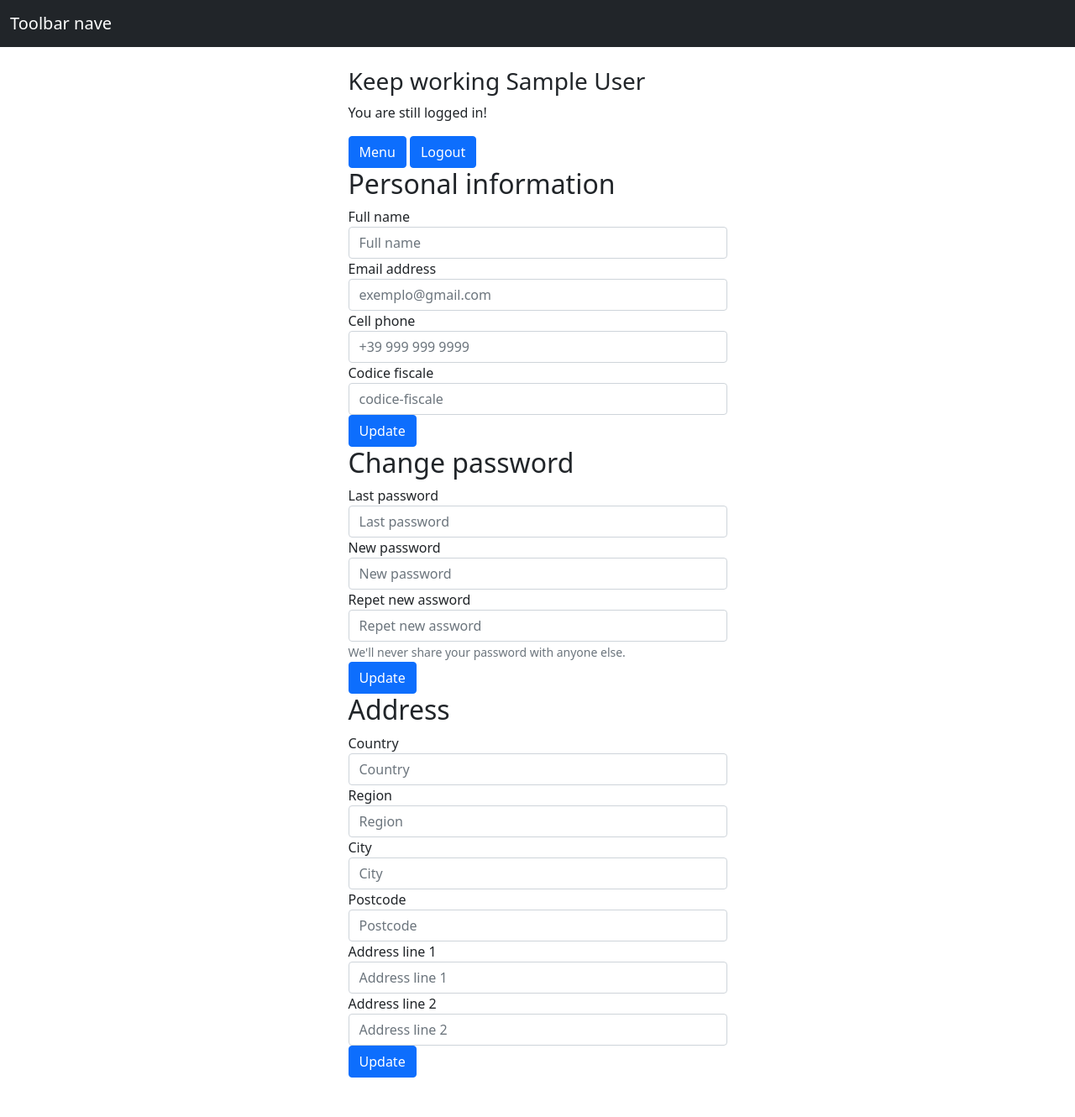
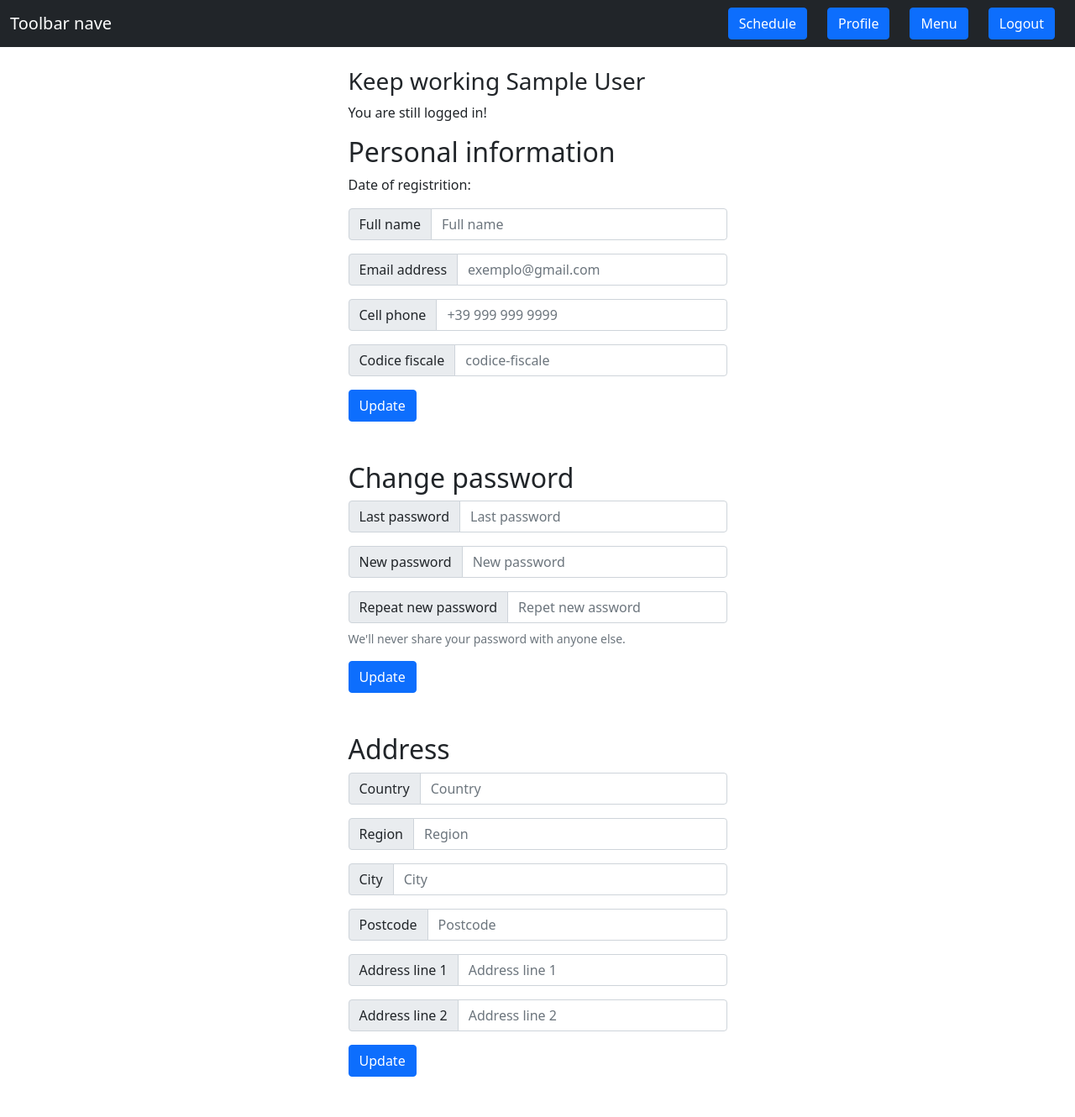
Before and after one commit to MarceloDiasSchneider/login-verification, a PHP site: page /php/my_profile.php in a window 1280 px wide. Shown: the whole page at 84% size. Before the commit the page ends 1283 px from the top, so only its background shows below. Run offline with PHP 8.4, Linux system fonts and the light colour scheme; the visitor is signed in with stand-in values (Sample User, id 1); data that the repository does not hold is empty.

Commit message:
login 1.0.5
Fixed layout with bootstrap
Include schedule into the project

```diff
--- a/javascript/update_address.js
+++ b/javascript/update_address.js
@@ -28,10 +28,10 @@ function update_adderss(){
         if(state == 'success'){
             let address_message = document.querySelector("#address-message")
             address_message.innerHTML = phpReturns
-            address_message.classList.add('alert','alert-primary')
+            address_message.classList.add('alert','alert-success')
             setTimeout(function(){
                 address_message.innerHTML = ''
-                address_message.classList.remove('alert','alert-primary')
+                address_message.classList.remove('alert','alert-success')
             }, 3000);
         } else {
             document.querySelector("#address-message").innerHTML = 'We had a problem to connect with PHP'
--- a/javascript/update_password.js
+++ b/javascript/update_password.js
@@ -24,10 +24,10 @@ function update_paswword(){
             if( phpReturns !== 'error'){
                 let password_message = document.querySelector("#password-message")
                 password_message.innerHTML = phpReturns
-                password_message.classList.add('alert','alert-primary')
+                password_message.classList.add('alert','alert-success')
                 setTimeout(function(){
                     password_message.innerHTML = ''
-                    password_message.classList.remove('alert','alert-primary')
+                    password_message.classList.remove('alert','alert-success')
                 }, 3000);
             }
         } else {
--- a/javascript/update_personal_information.js
+++ b/javascript/update_personal_information.js
@@ -27,10 +27,10 @@ function update_personal_information(){
             if( phpReturns !== 'error'){
                 let personal_information_message = document.querySelector("#personal-information-message")
                 personal_information_message.innerHTML = phpReturns
-                personal_information_message.classList.add('alert','alert-primary')
+                personal_information_message.classList.add('alert','alert-success')
                 setTimeout(function(){
                     personal_information_message.innerHTML = ''
-                    personal_information_message.classList.remove('alert','alert-primary')
+                    personal_information_message.classList.remove('alert','alert-success')
                 }, 3000);
             }
         } else {
--- a/php/authentication.php
+++ b/php/authentication.php
@@ -3,7 +3,6 @@
     session_unset();
         $email = $_POST['login-email'];
         $password = $_POST['login-password'];
-        $pw = $password;
         $salt = 'mds';
         $cryptPassword = crypt($password, $salt);
         require 'conection.php';
@@ -29,14 +28,12 @@
                     }
                 } else {
                     $_SESSION["email"] = $email;
-                    $_SESSION["password"] = $pw;
-                    $_SESSION["passwordError"] = "This password daesn't match with email!";
+                    $_SESSION["passwordError"] = "The password daesn't match with email!";
                     header("Location: ../index.php");
                     echo $_SESSION['password'].'1oi';
                 }
             } else {
                 $_SESSION["email"] = $email;
-                $_SESSION["password"] = $pw;
                 $_SESSION["emailError"] = "This email is not registred!";
                 header("Location: ../index.php");
             }
--- a/php/header.php
+++ b/php/header.php
@@ -2,6 +2,25 @@
     <nav class="navbar navbar-expand-md navbar-dark bg-dark mb-4">
         <div class="container-fluid">
             <a class="navbar-brand" href="#">Toolbar nave</a>
+            <div class="container d-flex flex-row-reverse">
+                <div class="row">
+                    <!-- <div class="col-md">
+                        <a class="navbar-brand" href="#">Toolbar nave</a>
+                    </div> -->
+                    <div class="col-md">
+                        <a class="btn btn-primary" href="schedule.php" role="button">Schedule</a>
+                    </div>
+                    <div class="col-md">
+                        <a class="btn btn-primary" href="my_profile.php" role="button">Profile</a>
+                    </div>
+                    <div class="col-md">
+                        <a class="btn btn-primary" href="menu.php" role="button">Menu</a>
+                    </div>
+                    <div class="col-md">
+                        <a class="btn btn-primary" href="close_session.php" role="button">Logout</a>
+                    </div>
+                </div>
+            </div>
         </div>
     </nav>
 </header>
--- a/php/menu.php
+++ b/php/menu.php
@@ -20,8 +20,6 @@
                     echo $msg1;
                     echo $msg2;
                 ?>
-                <a class="btn btn-primary" href="my_profile.php" role="button">My profile</a>
-                <a class="btn btn-primary" href="close_session.php" role="button">Logout</a>
             </div>
         </div>
     </div>
--- a/php/my_profile.php
+++ b/php/my_profile.php
@@ -25,6 +25,7 @@
         $statement->execute();
         $result = $statement->setFetchMode(PDO::FETCH_ASSOC);
         foreach ($statement->fetchAll() as $key => $value) {
+            $date_registration = $value['date_registred'];
             $name = $value['name'];
             $email = $value['email'];
             $phone = $value['phone'];
@@ -44,78 +45,121 @@
                     echo $msg1;
                     echo $msg2;
                 ?>
-                <a class="btn btn-primary" href="login.php" role="button">Menu</a>
-                <a class="btn btn-primary" href="close_session.php" role="button">Logout</a>
                 <h2>Personal information</h2>
+                <p><?php echo "Date of registrition: $date_registration" ?></p>
                 <form id="update_personal_information" action="update_personal_information.php" method="POST">
                     <input id='id' type="number" value="<?php echo $_SESSION['id'] ?>" style="display: none">
                     <div class="form-group">
-                        <label for="Name">Full name</label>
+                        <div class="input-group mb-3">
+                        <span class="input-group-text">Full name</span>
                             <input type="text" class="form-control" id="name" name="name" placeholder="Full name" pattern="[A-z ]{5,25}" title="Minimum 5 characters, letters only" maxlength="25" value="<?php echo $name ?>" required>
                         </div>
+                    </div>
                     <div class="form-group">
-                        <label for="email">Email address</label>
+                        <div class="input-group mb-3">
+                        <span class="input-group-text">Email address</span>
                             <input type="email" class="form-control" id="email" name="email" placeholder="exemplo@gmail.com" maxlength="60" value="<?php echo $email ?>" required>
                         </div>
+                    </div>
                     <div class="form-group">
-                        <label for="phone">Cell phone</label>
+                        <div class="input-group mb-3">
+                            <span class="input-group-text">Cell phone</span>
                             <input type="text" class="form-control" id="phone" name="phone" placeholder="+39 999 999 9999" pattern="[0-9 +]{10,16}" title="Type your phone" maxlength="16" value="<?php echo $phone ?>" required>
                         </div>
+                    </div>
                     <div class="form-group">
-                        <label for="codice-fiscale">Codice fiscale</label>
+                        <div class="input-group mb-3">
+                            <span class="input-group-text">Codice fiscale</span>
                             <input type="text" class="form-control" id="codice-fiscale" name="codice-fiscale" placeholder="codice-fiscale" pattern="[A-Z]{6}\d{2}[A-Z]\d{2}[A-Z]\d{3}[A-Z]" title="Type your codice fiscale" maxlength="25" value="<?php echo $codice_fiscale ?>" required>
                         </div>
+                    </div>
                     <div id='personal-information-message' class="" role="alert"></div>
+                    <div class="input-group mb-5">
                         <input type="submit" class="btn btn-primary" value="Update">
+                    </div>
                 </form>
-
+            </div>
+        </div>
+    </div>
+    <div class="container ">
+        <div class="row justify-content-center align-items-center">
+            <div class="col-md-5">
                 <h2>Change password</h2>
                 <form id="update_password" action="update_password.php" method="POST">
                     <div class="form-group">
-                        <label for="last-password">Last password</label>
+                        <div class="input-group mb-3">
+                            <span class="input-group-text">Last password</span>
                             <input type="password" class="form-control" id="last-password" name="last-password" placeholder="Last password" pattern="[A-z0-9]{5,20}" title="Minimum 5 characters, letters and numbers only" maxlength="20" required>
                         </div>
+                    </div>
                     <div class="form-group">
-                        <label for="new-password">New password</label>
+                        <div class="input-group mb-3">
+                            <span class="input-group-text">New password</span>
                             <input type="password" class="form-control" id="new-password" name="new-password" placeholder="New password" pattern="[A-z0-9]{5,20}" title="Minimum 5 characters, letters and numbers only" maxlength="20" maxlength="25" required>
                         </div>
+                    </div>
                     <div class="form-group">
-                        <label for="repeat-new-password">Repet new assword</label>
+                        <div class="input-group mb-1">
+                            <span class="input-group-text">Repeat new password</span>
                             <input type="password" class="form-control" id="repeat-new-password" name="repeat-new-password" placeholder="Repet new assword" pattern="[A-z0-9]{5,20}" title="Minimum 5 characters, letters and numbers only" maxlength="20" maxlength="25" required>
+                        </div>
+                        <div class="input-group mb-3">
                             <small id="alert" class="form-text text-muted">We'll never share your password with anyone else.</small>
                         </div>
+                    </div>
                     <div id='password-message' class="" role="alert"></div>
+                    <div class="input-group mb-5">
                         <input type="submit" class="btn btn-primary" value="Update">
+                    </div>
                 </form>
-
+            </div>
+        </div>
+    </div>
+    <div class="container ">
+        <div class="row justify-content-center align-items-center">
+            <div class="col-md-5">
                 <h2>Address</h2>
                 <form id="update_adderss" action="update_address.php" method="POST">
                     <div class="form-group">
-                        <label for="country">Country</label>
+                        <div class="input-group mb-3">
+                            <span class="input-group-text">Country</span>
                             <input type="text" class="form-control" id="country" name="country" placeholder="Country" pattern="[A-z ]{3,60}" title="Minimum 3 characters, letters only" maxlength="60" value="<?php echo $country; ?>" required>
                         </div>
+                    </div>
                     <div class="form-group">
-                        <label for="region">Region</label>
+                        <div class="input-group mb-3">
+                            <span class="input-group-text">Region</span>
                             <input type="text" class="form-control" id="region" name="region" placeholder="Region" pattern="[A-z ]{3,60}" title="Minimum 3 characters, letters only" maxlength="60" value="<?php echo $region; ?>" required>
                         </div>
+                    </div>
                     <div class="form-group">
-                        <label for="city">City</label>
+                        <div class="input-group mb-3">
+                            <span class="input-group-text">City</span>
                             <input type="text" class="form-control" id="city" name="city" placeholder="City" pattern="[A-z ]{3,60}" title="Minimum 3 characters, letters only" maxlength="60" value="<?php echo $city; ?>" required>
                         </div>
+                    </div>
                     <div class="form-group">
-                        <label for="postcode">Postcode</label>
+                        <div class="input-group mb-3">
+                            <span class="input-group-text">Postcode</span>
                             <input type="text" class="form-control" id="postcode" name="postcode" placeholder="Postcode" pattern="[0-9]{5}" title="Must have 5 characters, numbers only" maxlength="5" value="<?php echo $postcode; ?>" required>
                         </div>
+                    </div>
                     <div class="form-group">
-                        <label for="address1">Address line 1</label>
+                        <div class="input-group mb-3">
+                            <span class="input-group-text">Address line 1</span>
                             <input type="text" class="form-control" id="address1" name="address1" placeholder="Address line 1" pattern="[A-z0-9 ]{5,100}" title="Minimum 5 characters, letters and numbers only" maxlength="100" value="<?php echo $address1; ?>" required>
                         </div>
+                    </div>
                     <div class="form-group">
-                        <label for="address2">Address line 2</label>
+                        <div class="input-group mb-3">
+                            <span class="input-group-text">Address line 2</span>
                             <input type="text" class="form-control" id="address2" name="address2" placeholder="Address line 2" pattern="[A-z0-9 ]{5,100}" title="Minimum 5 characters, letters and numbers only" maxlength="100" value="<?php echo $address2; ?>" required>
                         </div>
+                    </div>
                     <div id='address-message' class="" role="alert"></div>
+                    <div class="input-group mb-5">
                         <input type="submit" class="btn btn-primary" value="Update">
+                    </div>
                 </form>
             </div>
         </div>
```
Also changed, not shown: index.php (+50 -11 lines), javascript/schedule.js (added, +58 -0 lines), php/disponibility.php (added, +27 -0 lines), php/register.php (+5 -3 lines), php/schedule.php (added, +73 -0 lines), teste.html (added, +24 -0 lines). Lines whose indentation alone changed are shown as unchanged.
